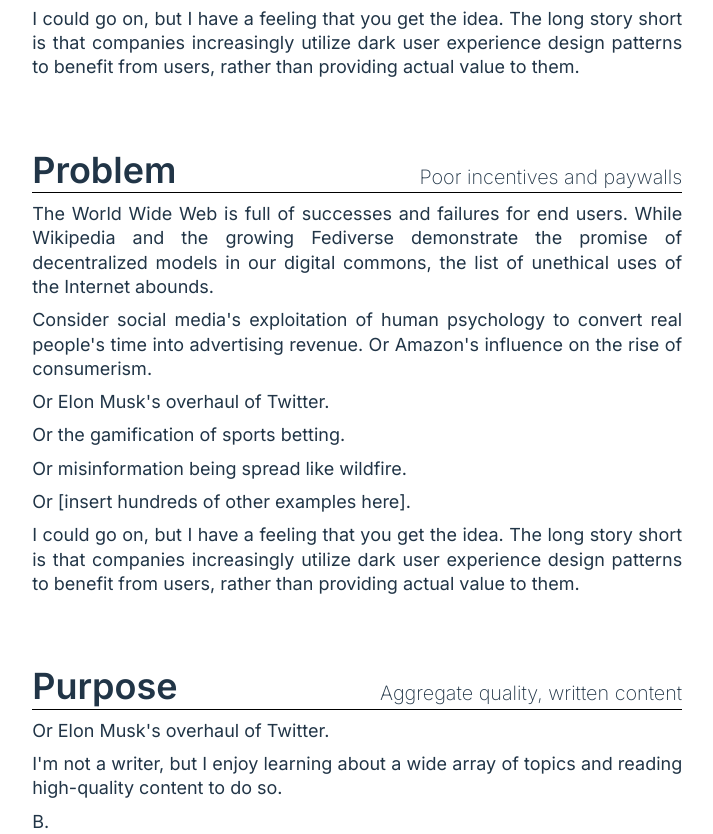
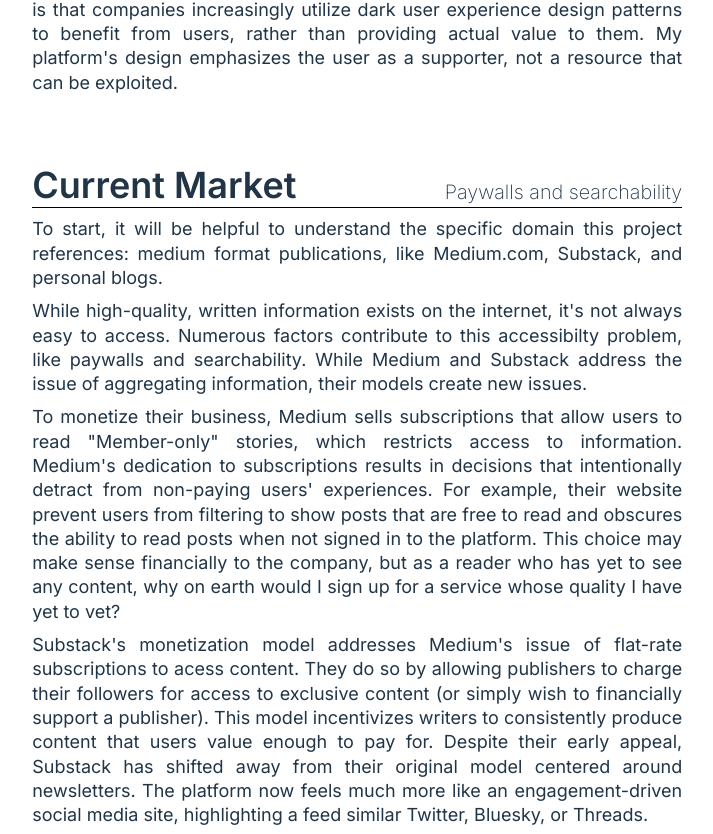
Before and after one commit to louis-driver/louisd-personal-site, a React (Vite) app: page /societys-press in a window 1280 px wide. Shown: the part 1426-2260 px from the top of the page, without its empty margins (19-732 px from the left). Built offline with nearby package versions, Linux system fonts and the light colour scheme; a web font is replaced by a local one.

Commit message:
Create Society's Press written content

```diff
--- a/src/pages/SocietysPress.tsx
+++ b/src/pages/SocietysPress.tsx
@@ -10,7 +10,7 @@ function SocietysPress() {
         h2: "the Old Internet™",
         paragraphs: [{id: 0, paragraph: "People once conceived that the Internet could create a world that had freedom baked into it's architecture. Instead, we have a corporate-controlled dumpster fire that values profit over the well-being of individual users."},
           {id: 1, paragraph: "Call me naive, but who's stopping us from making that long-lost dream a reality?"}],
-        children: null
+        children: <a href='https://www.figma.com/proto/lFLANZVftqxVbD6s0avpcs/Society-s-Press?page-id=0%3A1&node-id=155-6512&viewport=-4651%2C421%2C0.66&t=IyEI9oXl00Rt8jmj-1&scaling=min-zoom&content-scaling=fixed&starting-point-node-id=155%3A6512&show-proto-sidebar=1' target='_blank'>View the Figma Prototype</a>
     }
 
     const ethicsProps = {
@@ -18,51 +18,61 @@ function SocietysPress() {
         h3: "End user exploitation",
         paragraphs: [{id: 0, paragraph: "The World Wide Web is full of successes and failures for end users. While Wikipedia and the growing Fediverse demonstrate the promise of decentralized models in our digital commons, the list of unethical uses of the Internet abounds. "},
             {id: 1, paragraph: "Consider social media's exploitation of human psychology to convert real people's time into advertising revenue. Or Amazon's influence on the rise of consumerism."}
-            ,{id: 2, paragraph: "Or Elon Musk's overhaul of Twitter."}
             ,{id: 2, paragraph: "Or the gamification of sports betting."}
-            ,{id: 2, paragraph: "Or misinformation being spread like wildfire."}
-            ,{id: 2, paragraph: "Or [insert hundreds of other examples here]."}
-            ,{id: 2, paragraph: "I could go on, but I have a feeling that you get the idea. The long story short is that companies increasingly utilize dark user experience design patterns to benefit from users, rather than providing actual value to them."}
+            ,{id: 3, paragraph: "Or misinformation being spread like wildfire."}
+            ,{id: 4, paragraph: "Or [insert hundreds of other examples here]."}
+            ,{id: 5, paragraph: "I could go on, but I have a feeling that you get the idea. The long story short is that companies increasingly utilize dark user experience design patterns to benefit from users, rather than providing actual value to them. My platform's design emphasizes the user as a supporter, not a resource that can be exploited."}
         ]
     }
 
     const problemProps = {
-        h2: "Problem",
-        h3: "Poor incentives and paywalls",
-        paragraphs: [{id: 0, paragraph: "The World Wide Web is full of successes and failures for end users. While Wikipedia and the growing Fediverse demonstrate the promise of decentralized models in our digital commons, the list of unethical uses of the Internet abounds. "},
-            {id: 1, paragraph: "Consider social media's exploitation of human psychology to convert real people's time into advertising revenue. Or Amazon's influence on the rise of consumerism."}
-            ,{id: 2, paragraph: "Or Elon Musk's overhaul of Twitter."}
-            ,{id: 2, paragraph: "Or the gamification of sports betting."}
-            ,{id: 2, paragraph: "Or misinformation being spread like wildfire."}
-            ,{id: 2, paragraph: "Or [insert hundreds of other examples here]."}
-            ,{id: 2, paragraph: "I could go on, but I have a feeling that you get the idea. The long story short is that companies increasingly utilize dark user experience design patterns to benefit from users, rather than providing actual value to them."}
+        h2: "Current Market",
+        h3: "Paywalls and searchability",
+        paragraphs: [
+            {id: 0, paragraph: "To start, it will be helpful to understand the specific domain this project references: medium format publications, like Medium.com, Substack, and personal blogs."}
+            ,{id: 1, paragraph: "While high-quality, written information exists on the internet, it's not always easy to access. Numerous factors contribute to this accessibilty problem, like paywalls and searchability. While Medium and Substack address the issue of aggregating information, their models create new issues."}
+            ,{id: 2, paragraph: "To monetize their business, Medium sells subscriptions that allow users to read \"Member-only\" stories, which restricts access to information. Medium's dedication to subscriptions results in decisions that intentionally detract from non-paying users' experiences. For example, their website prevent users from filtering to show posts that are free to read and obscures the ability to read posts when not signed in to the platform. This choice may make sense financially to the company, but as a reader who has yet to see any content, why on earth would I sign up for a service whose quality I have yet to vet?"}
+            ,{id: 3, paragraph: "Substack's monetization model addresses Medium's issue of flat-rate subscriptions to acess content. They do so by allowing publishers to charge their followers for access to exclusive content (or simply wish to financially support a publisher). This model incentivizes writers to consistently produce content that users value enough to pay for. Despite their early appeal, Substack has shifted away from their original model centered around newsletters. The platform now feels much more like an engagement-driven social media site, highlighting a feed similar Twitter, Bluesky, or Threads."}
+            ,{id: 4, paragraph: "Personal blogs can share valuable information with a dedicated audience, but they generally rank low in search engine results and are often dedicated to niche subjects to sustain an audience dedicated to that topic. Due to their specificity and reliance on a single author, personal blogs cannot satiate a reader's desire for a variety of content."}
         ]
     }
 
     const purposeProps = {
         h2: "Purpose",
-        h3: "Aggregate quality, written content",
+        h3: "Promote quality, written content",
         paragraphs: [
-            {id: 0, paragraph: "Or Elon Musk's overhaul of Twitter."}
-            ,{id: 1, paragraph: "I'm not a writer, but I enjoy learning about a wide array of topics and reading high-quality content to do so. "}
-            ,{id: 2, paragraph: "B."}
+            {id: 0, paragraph: "I'm not a writer, but I enjoy learning about a wide array of topics and reading high-quality content to do so."}
+            ,{id: 1, paragraph: "I believe that information should be free to access, as knowledge is fundamental to progressing society and upholding democratic institutions. At it's core, information is a non-rivalrous good, because sharing it does not diminish the owner's capacity to use it. Given my values and a perceived faults in the exisiting market, I sought to create an alternative."}
+            ,{id: 2, paragraph: "My platform challenges the typical conception of how user-generated content should be published. We now expect instant feedback from our digital experiences, but just because we can allow instant publication, doesn't mean we should. By moderating content before publication, we can prevent the most egregious content (misinformation, hate speech, incivility) from ever being platformed in the first place."}
         ]
     }
 
     const systemDesignProps = {
         h2: "System Design",
         h3: "Scalable content moderation",
-        paragraphs: [{id: 0, paragraph: "."},
-            {id: 1, paragraph: "."}
+        paragraphs: [
+            {id: 0, paragraph: "To allow this moderation system to scale, a user must review three other posts before submitting theirs to the moderation system. Similarly, each post submitted must be reviewed by three other users. Within this review process, a series of checks and balances must be included to prevent exploitation by malicious actors. To prevent people from leaving low-effort critique, writers will be required to review the critique they've received before publishing their article (if it was deemed ready for publication by the reviewers)."}
+            ,{id: 1, paragraph: "Due to the more restrictive nature of this moderation system, it's also important to frame the moderation requirements as a benefit to users, not an annoyance. Not only does pre-publication moderation prevent harmful content, it can be used to filter out low-quality content for readers, while also helping writers improve their work."}
+            ,{id: 3, paragraph: "To incentivize high-quality work, my platform proposes to monetize the work of an writer via deliberate choice from the end users, much like Substack. Counter to Substack, however, a user's subscription fee is simply divided among writers the user follows. This monetization model allows readers to support the authors they explicitly choose to, while not required the reader to pay $5, $10, or $20 for every single writer they value."}
         ]
     }
 
     const visualDesignProps = {
         h2: "Visual Design",
         h3: "Aged traditional print media",
-        paragraphs: [{id: 0, paragraph: ""},
-            {id: 1, paragraph: ""}
+        paragraphs: [{id: 0, paragraph: "The concept of this platform was inspired by the Enlightment. I imagined the bustling coffeehouses of 18th century England, that permitted anyone of any class to participate in civil discourse. I saw a newsboy running between coffeehouses, gripping a stack of newspapers, in order to share the latest news. "},
+            {id: 1, paragraph: "I envisioned the Parisian salons, full of intellectuals like Montesquieu, Voltaire, and Benjamin Franklin. These salons brought to mind imagery of the flamboyant ornamentation that characterized the Rococo era. Despite the exhuberant scenes brought to my mind, the boisterous conversations of a coffeehouse do not easily translate to the web as a medium. Neither does the flamboyant attire and architecture of the Rococo period."}
+            ,{id: 2, paragraph: "Thus, I instead chose to emulate how text was shared in this time - through books, newspapers, and pamphlets. The design for the site is largely static, as something created with a printing press isn't interactive. However, I break from this design choice in specific scenarios that greatly increase user experience (e.g. pop-up confirmations, save buttons that stay visible on scroll, and dynamic forms)."}
+            ,{id: 3, paragraph: "Furthering the emulation of traditional print that references old books and newspapers, the background for the site utilizes the color and texture of an aged piece of paper. Additionally, the graphics used within the site ahve also been sourced directly from old printer's catalogs."}
         ]
+    }
+
+    const conclusionProps = {
+        h3: "Check out the entire",
+        h2: "Thought Process",
+        paragraphs: [{id: 0, paragraph: "If you're interested in seeing the research and specific details about this platform's ideation, I have just the thing for you! Fair warning though, it's about 70 pages long (some are full of pictures at least¿)."},
+          {id: 1, paragraph: "I plan to implement this idea as an actual website, so that's what I'll be working on these next few months, but I'll update this page once a prototype is accessible. If you're interested in learning more, or have some feedback, I'd love for you to reach out!"}],
+        children: <a href='https://digitalcommons.murraystate.edu/honorstheses/284/' target='_blank'>Read the Full Thesis</a>
     }
 
     return (
@@ -76,6 +86,7 @@ function SocietysPress() {
         <TextSection {...purposeProps} />
         <TextSection {...systemDesignProps} />
         <TextSection {...visualDesignProps} />
+        <HeroSection {...conclusionProps}/>
         <Footer />
         </>
     )
```
